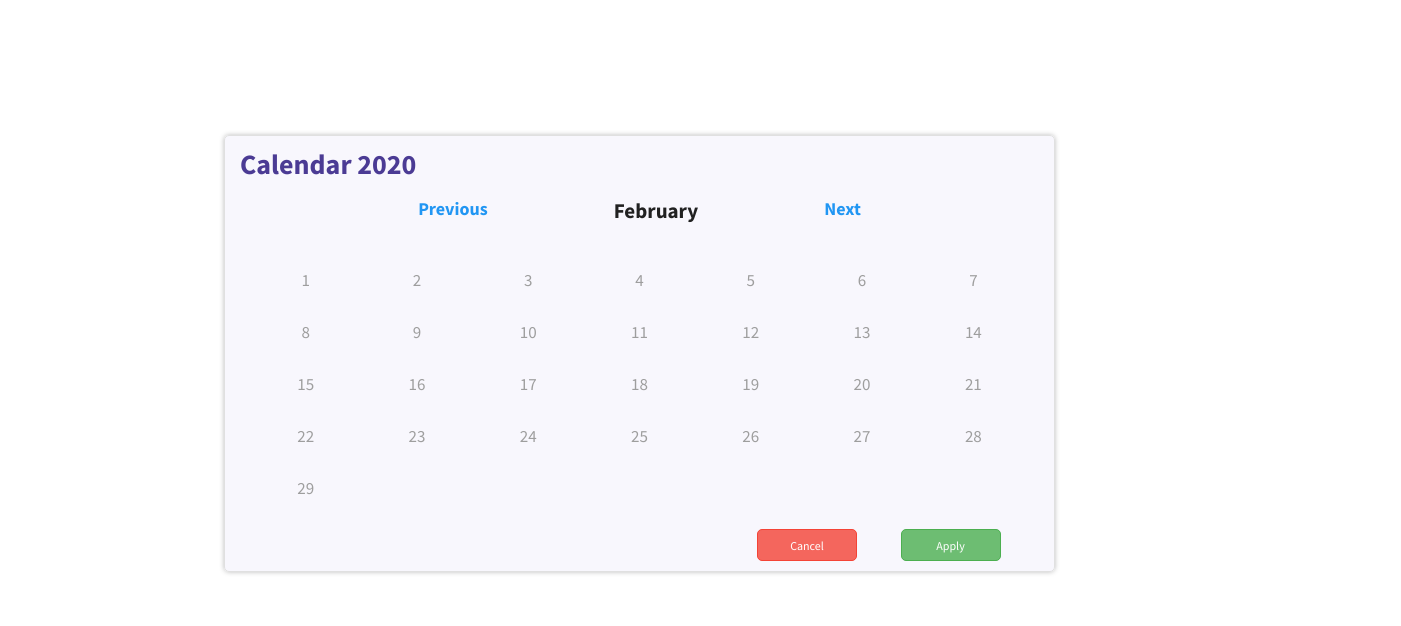
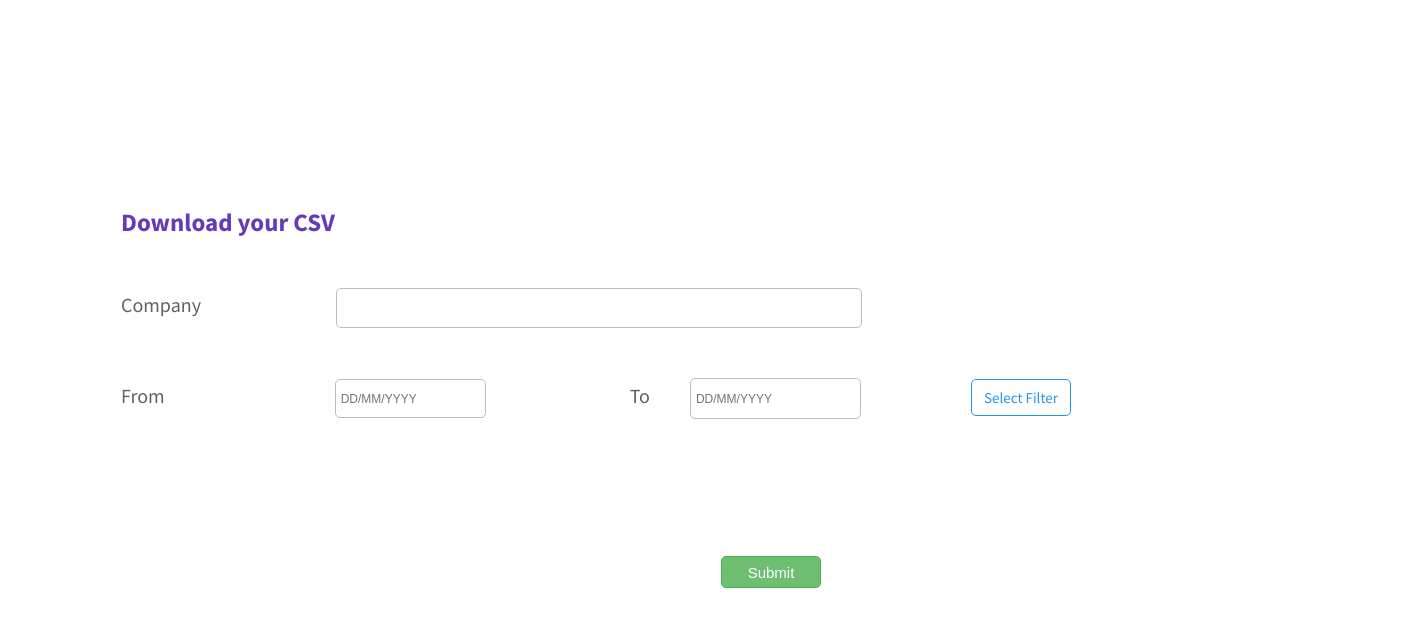
Before and after one commit to vartika06/psh, a React (Create React App) app: page /thanks in a window 1280 px wide. Shown: the top 626 px of the page, 1401 px wide, since content can reach past the window. Built offline with nearby package versions, Linux system fonts and the light colour scheme.

Commit message:
day3 commit1 responsiveness left

```diff
--- a/src/App.css
+++ b/src/App.css
@@ -97,19 +97,38 @@
   margin-left: 200px;
 }
 
+.modal {
+  position: fixed;
+  top: 0;
+  left: 0;
+  width: 100%;
+  height: 100%;
+  background: rgba(0, 0, 0, 0.6);
+}
+
 .myCalendar {
-  transform: translate(224px, 135px);
+  /* transform: translate(224px, 135px); */
   display: grid;
   grid-template-columns: auto auto auto auto auto auto auto;
   width: 831px;
-
-  background: rgba(231, 227, 247, 0.3);
+  background: #fff;
   border: 1px solid #e0e0e0;
   border-radius: 5px;
   box-shadow: 0px 0px 5px 0px rgba(189, 189, 189, 1);
   padding: 10px;
+  position: fixed;
+  top: 50%;
+  left: 50%;
+  transform: translate(-50%, -50%);
 }
 
+.display-block {
+  display: block;
+}
+
+.display-none {
+  display: none;
+}
 .myCalendar:hover {
   cursor: pointer;
 }
@@ -192,7 +211,7 @@
   font-style: normal;
   text-decoration: none;
   text-align: center;
-  background: rgba(244, 67, 54, 0.8);
+  background: rgba(244, 67, 54);
   border: 1px solid #f44336;
   border-radius: 5px;
 }
@@ -211,7 +230,7 @@
   font-style: normal;
   text-decoration: none;
   text-align: center;
-  background: rgba(76, 175, 80, 0.8);
+  background: rgba(76, 175, 80);
   border: 1px solid #4caf50;
   border-radius: 5px;
 }
--- a/src/App.js
+++ b/src/App.js
@@ -4,25 +4,48 @@ import Thanks from "./Components/Thanks";
 import Calendar from "./Components/Calendar";
 
 import "./App.css";
+import moment from "moment";
 
 class App extends React.Component {
   state = {
     company: "",
+    date: moment(),
+    range: [],
     submitted: false
   };
 
   addCompany = name => {
-    this.setState({ company: name, submitted: true });
+    this.setState({ company: name });
   };
+
+  addRange = calendar => {
+    const date = calendar.date;
+    const range = calendar.range;
+    this.setState({ ...this.state, date, range });
+  };
+
+  handleSubmit = () => {
+    if (this.state.range.length == 2)
+      this.setState({ ...this.state, submitted: true });
+  };
+
   render() {
     return (
       <div className="App">
-        {/* {this.state.submitted ? (
+        {this.state.submitted ? (
           <Thanks company={this.state.company} />
         ) : (
-          <MyForm addCompany={this.addCompany} company={this.state.company} />
-        )} */}
-        <Calendar />
+          <MyForm
+            addCompany={this.addCompany}
+            addRange={this.addRange}
+            info={this.state}
+            handleSubmit={this.handleSubmit}
+          />
+        )}
+
+        {console.log(this.state)}
+        {/* <Calendar addRange={this.addRange} />
+        {console.log(this.state)} */}
       </div>
     );
   }
--- a/src/Components/Calendar.js
+++ b/src/Components/Calendar.js
@@ -4,7 +4,8 @@ import PropTypes from "prop-types";
 
 class Calendar extends React.Component {
   state = {
-    date: moment()
+    date: moment(),
+    range: []
   };
 
   onNext = () => {
@@ -19,21 +20,40 @@ class Calendar extends React.Component {
     });
   };
 
+  OnDateClick = e => {
+    if (this.state.range.length < 2) {
+      const range = this.state.range;
+      range.push(e.target.id);
+      this.setState({ ...this.state, range });
+    }
+    if (this.state.range.length == 2) this.props.addRange(this.state);
+  };
+
+  handleApply = e => {
+    this.props.applyDates();
+    this.props.hideModal();
+  };
+
   render() {
     const days = moment(this.state.date, "YYYY-MM").daysInMonth();
     const year = moment(this.state.date).format("YYYY");
     const month = moment(this.state.date).format("MMMM");
     const dates = [];
 
+    const myClass = this.props.show
+      ? "modal display-block"
+      : "modal display-none";
+
     for (let i = 1; i <= days; i++) {
       dates.push(
-        <div key={i} className="date">
+        <div id={i} key={i} className="date" onClick={this.OnDateClick}>
           {i}
         </div>
       );
     }
 
     return (
+      <div className={myClass}>
         <div className="myCalendar">
           <div className="calendarYear">Calendar {year}</div>
           <div className="monthRow">
@@ -48,10 +68,11 @@ class Calendar extends React.Component {
           <div className="contentCalendar">{dates}</div>
           <div className="calendarBtns">
             <div className="button-cancel">
-            <button>Cancel</button>
+              <button onClick={this.props.hideModal}>Cancel</button>
             </div>
             <div className="button-apply">
-            <button>Apply</button>
+              <button onClick={this.handleApply}>Apply</button>
+            </div>
           </div>
         </div>
       </div>
@@ -59,6 +80,10 @@ class Calendar extends React.Component {
   }
 }
 
-Calendar.propTypes = {};
+Calendar.propTypes = {
+  addRange: PropTypes.func.isRequired,
+  applyDates: PropTypes.func.isRequired,
+  hideModal: PropTypes.func.isRequired
+};
 
 export default Calendar;
--- a/src/Components/Filter.js
+++ b/src/Components/Filter.js
@@ -1,14 +1,35 @@
 import React from "react";
 import PropTypes from "prop-types";
 
-const Filter = props => {
-  return (
-    <div>
-      <button className="filterBtn">Select Filter</button>
-    </div>
-  );
+import Calendar from "./Calendar";
+
+class Filter extends React.Component {
+  state = {
+    show: false
+  };
+
+  showModal = () => this.setState({ show: true });
+  hideModal = () => this.setState({ show: false });
+  render() {
+    return (
+      <div>
+        <button className="filterBtn" onClick={this.showModal}>
+          Select Filter
+        </button>
+        <Calendar
+          applyDates={this.props.applyDates}
+          addRange={this.props.addRange}
+          show={this.state.show}
+          hideModal={this.hideModal}
+        />
+      </div>
+    );
+  }
+}
+
+Filter.propTypes = {
+  addRange: PropTypes.func.isRequired,
+  applyDates: PropTypes.func.isRequired
 };
 
-Filter.propTypes = {};
-
 export default Filter;
--- a/src/Components/MyForm.js
+++ b/src/Components/MyForm.js
@@ -1,6 +1,8 @@
 import React from "react";
 import Filter from "./Filter";
 import PropTypes from "prop-types";
+
+import moment from "moment";
 
 class MyForm extends React.Component {
   state = {
@@ -10,10 +12,21 @@ class MyForm extends React.Component {
   onSubmit = e => {
     e.preventDefault();
     this.props.addCompany(this.state.company);
-    this.setState({ company: "" });
+    //this.setState({ company: "" });
   };
 
   onChange = e => this.setState({ [e.target.name]: e.target.value });
+
+  applyDates = () => {
+    const date1 = this.props.info.range[0];
+    const date2 = this.props.info.range[1];
+    const month = moment(this.props.info.date).format("MM");
+    const year = moment(this.props.info.date).format("YYYY");
+    const from = `${date1}/${month}/${year}`;
+    const to = `${date2}/${month}/${year}`;
+    document.getElementById("from").value = from;
+    document.getElementById("to").value = to;
+  };
 
   render() {
     return (
@@ -62,8 +75,16 @@ class MyForm extends React.Component {
               />
             </div>
           </div>
-          <Filter />
-          <input className="submitBtn" type="submit" value="Submit" />
+          <Filter addRange={this.props.addRange} applyDates={this.applyDates} />
+          <button className="submitBtn" onClick={this.props.handleSubmit}>
+            Submit
+          </button>
+          {/* <input
+            onSubmit={this.props.handleSubmit}
+            className="submitBtn"
+            type="submit"
+            value="Submit"
+          /> */}
         </form>
       </div>
     );
@@ -72,7 +93,9 @@ class MyForm extends React.Component {
 
 MyForm.propTypes = {
   addCompany: PropTypes.func.isRequired,
-  company: PropTypes.object.isRequired
+  addRange: PropTypes.func.isRequired,
+  handleSubmit: PropTypes.func.isRequired,
+  info: PropTypes.object.isRequired
 };
 
 export default MyForm;
--- a/src/Components/Thanks.js
+++ b/src/Components/Thanks.js
@@ -11,7 +11,7 @@ const Thanks = props => {
 };
 
 Thanks.propTypes = {
-  company: PropTypes.object.isRequired
+  company: PropTypes.string.isRequired
 };
 
 export default Thanks;
```
Lines whose indentation alone changed are shown as unchanged.
